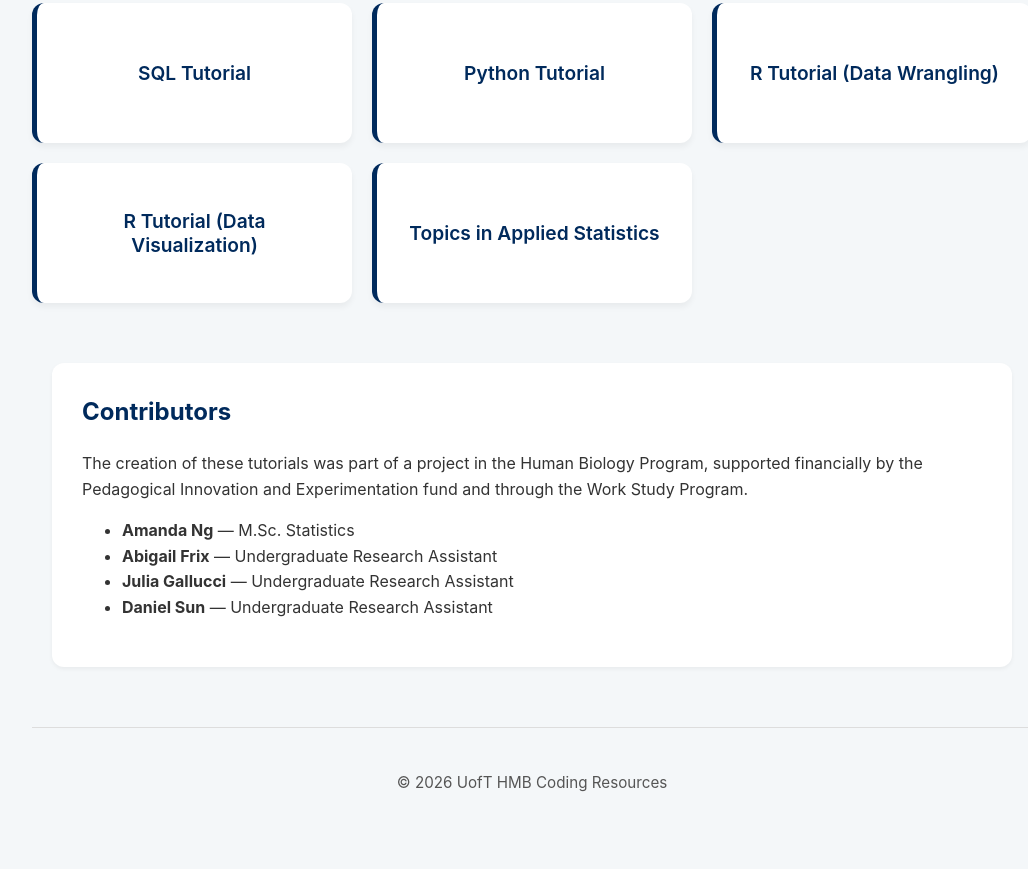
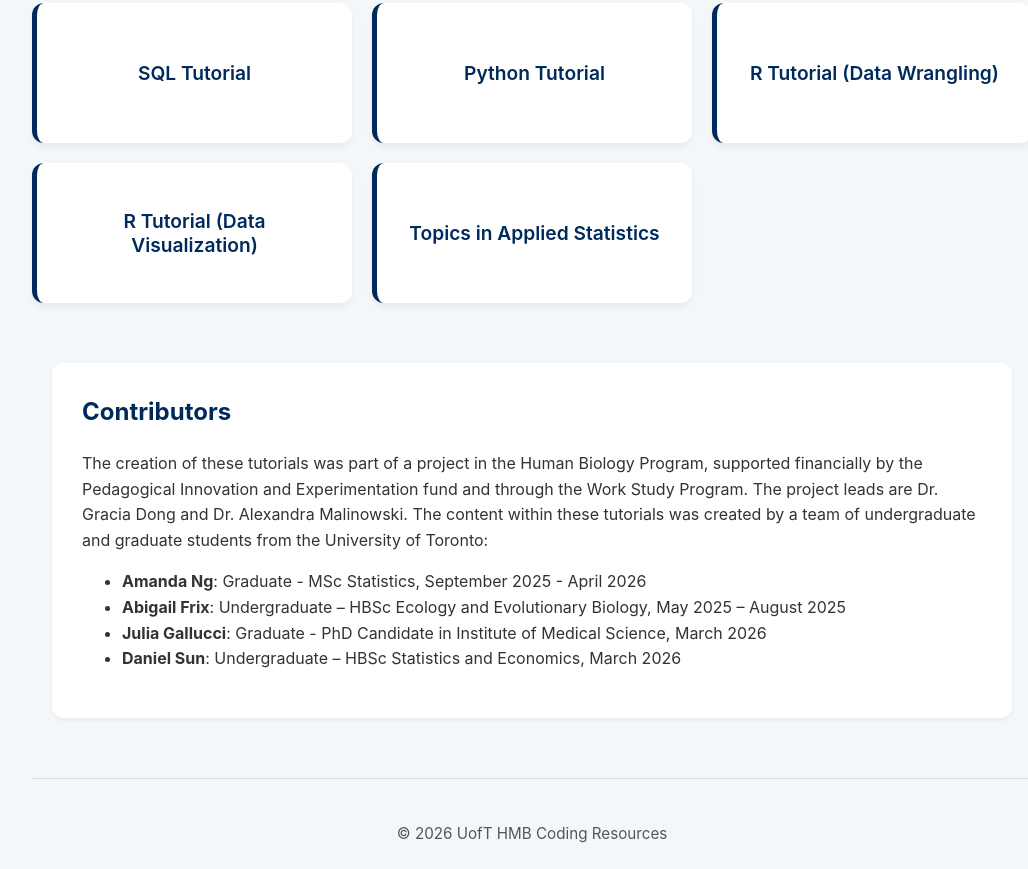
Before and after one commit to UofT-HMB-Coding/uoft-hmb-coding.github.io, a plain HTML site: page index.html in a window 1280 px wide. Shown: the part 350-1219 px from the top of the page, without its empty margins (108-1136 px from the left). Before the commit the page ends 1197 px from the top, so only its background shows below. Drawn offline with Linux system fonts and the light colour scheme.

Commit message:
Update index.html

```diff
--- a/index.html
+++ b/index.html
@@ -158,13 +158,15 @@
     <p>
         The creation of these tutorials was part of a project in the Human Biology Program,
         supported financially by the Pedagogical Innovation and Experimentation fund and through the Work Study Program.
+        The project leads are Dr. Gracia Dong and Dr. Alexandra Malinowski.
+        The content within these tutorials was created by a team of undergraduate and graduate students from the University of Toronto:
 
     </p>
     <ul style="margin-top: 15px;">
-        <li><strong>Amanda Ng</strong> — M.Sc. Statistics</li>
-        <li><strong>Abigail Frix</strong> — Undergraduate Research Assistant</li>
-        <li><strong>Julia Gallucci</strong> — Undergraduate Research Assistant</li>
-        <li><strong>Daniel Sun</strong> — Undergraduate Research Assistant</li>
+        <li><strong>Amanda Ng</strong>: Graduate - MSc Statistics, September 2025 - April 2026</li>
+        <li><strong>Abigail Frix</strong>: Undergraduate – HBSc Ecology and Evolutionary Biology, May 2025 – August 2025</li>
+        <li><strong>Julia Gallucci</strong>: Graduate - PhD Candidate in Institute of Medical Science, March 2026</li>
+        <li><strong>Daniel Sun</strong>: Undergraduate – HBSc Statistics and Economics, March 2026</li>
     </ul>
 </section>
 
```
